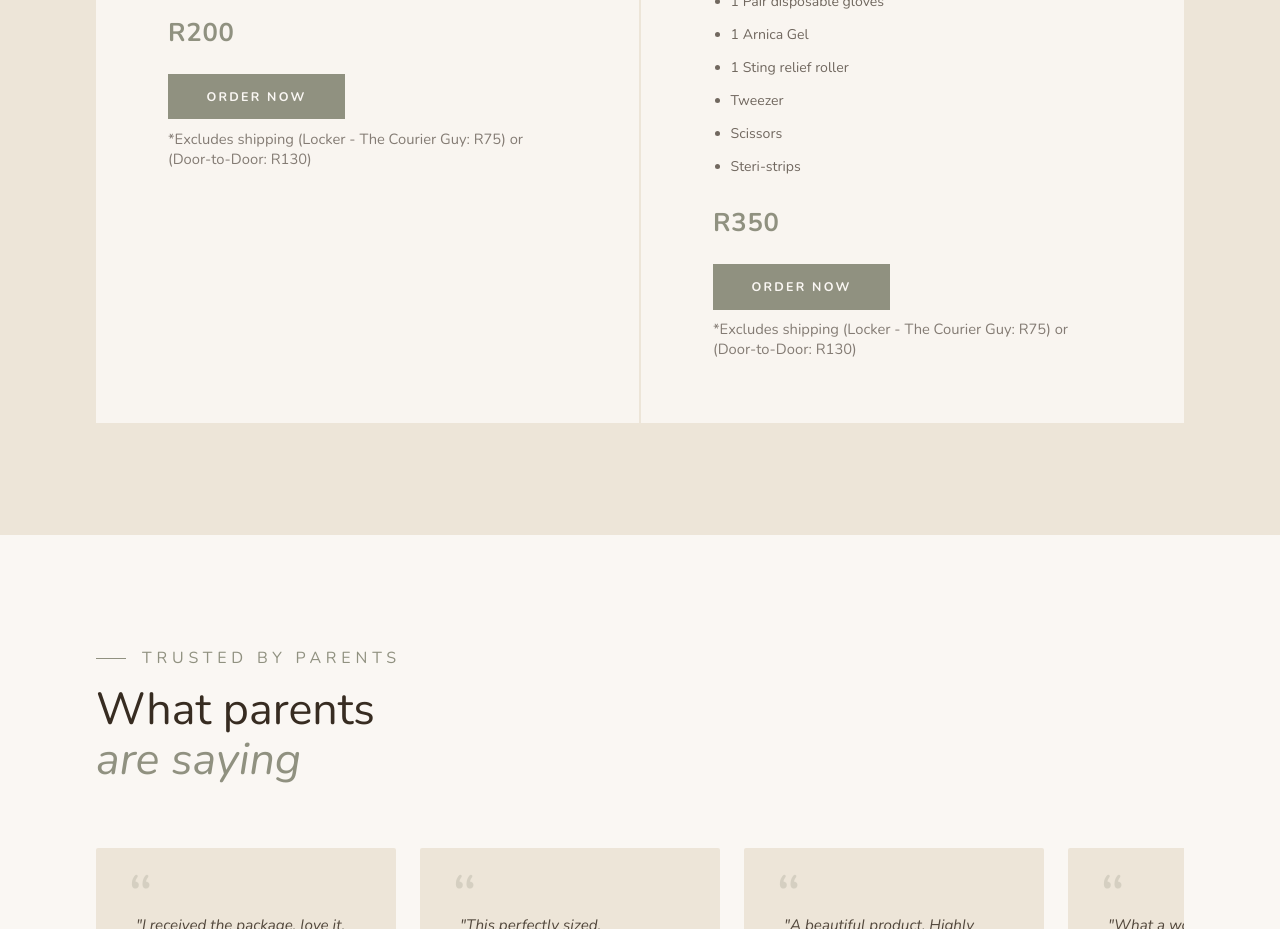
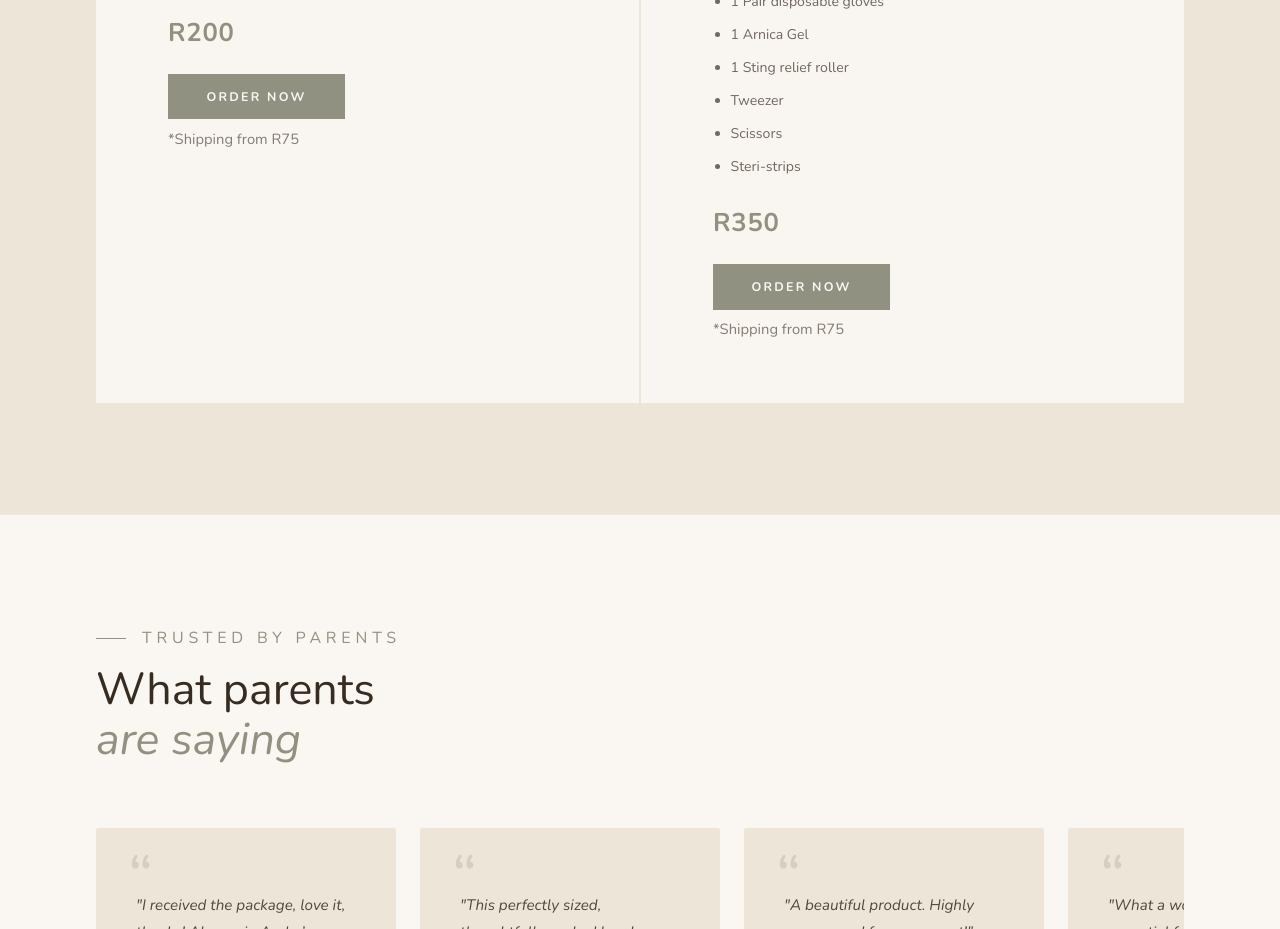
Before and after one commit to lgold46-lgtm/lgold46-lgtm.github.io, a plain HTML site: page index.html in a window 1280 px wide. Shown: the part 2360-3289 px from the top of the page. Drawn offline with nearby package versions, Linux system fonts and the light colour scheme.

Commit message:
Update index.html

```diff
--- a/index.html
+++ b/index.html
@@ -901,7 +901,7 @@
       </ul>
       <span class="service-price">R200</span>
       <button class="btn-primary" data-product="essential" style="display:inline-block;margin-top:1.5rem;background:var(--olive);color:var(--white);">Order Now</button>
-      <p style="margin-top:0.6rem;font-size:0.92rem;opacity:0.6;">*Excludes shipping (Locker - The Courier Guy: R75) or (Door-to-Door: R130)</p>
+      <p style="margin-top:0.6rem;font-size:0.92rem;opacity:0.6;">*Shipping from R75</p>
     </div>
     <div class="service-card reveal">
       <h3 class="service-title">The Comfort Bag</h3>
@@ -922,7 +922,7 @@
       </ul>
       <span class="service-price">R350</span>
       <button class="btn-primary" data-product="comfort" style="display:inline-block;margin-top:1.5rem;background:var(--olive);color:var(--white);">Order Now</button>
-      <p style="margin-top:0.6rem;font-size:0.92rem;opacity:0.6;">*Excludes shipping (Locker - The Courier Guy: R75) or (Door-to-Door: R130)</p>
+      <p style="margin-top:0.6rem;font-size:0.92rem;opacity:0.6;">*Shipping from R75</p>
     </div>
   </div>
 </section>
```
